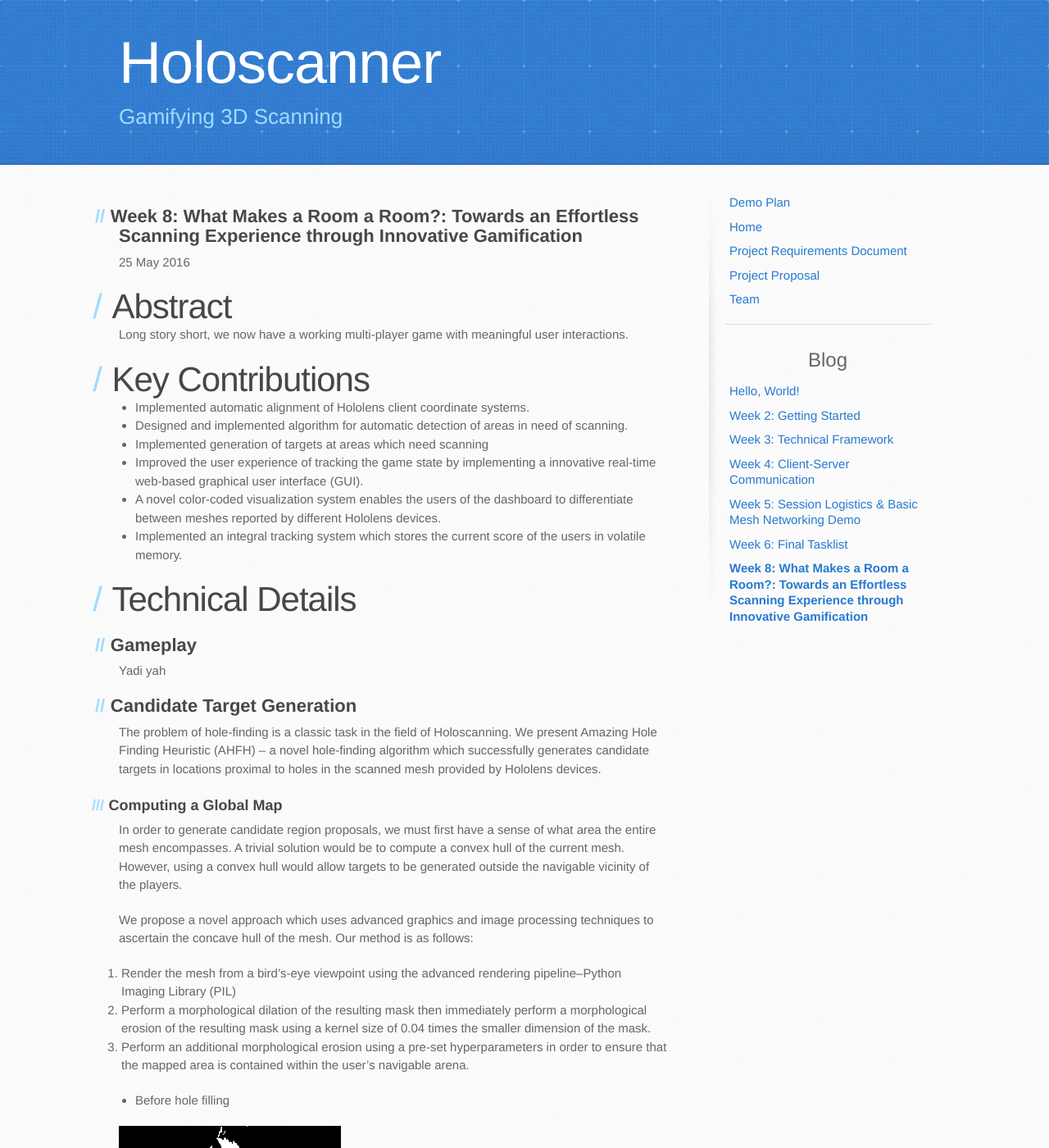
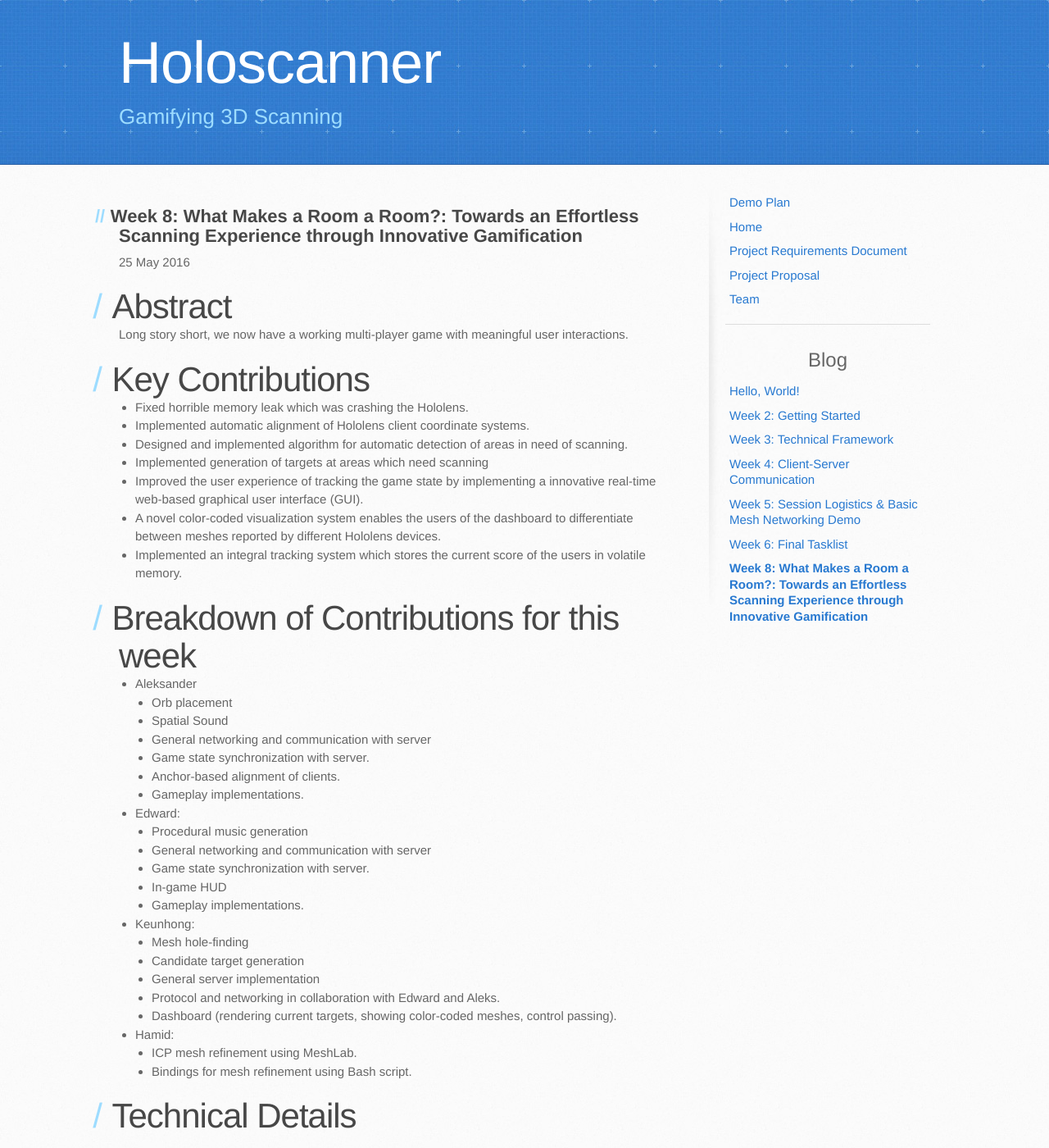
Before and after one commit to holoscanner/holoscanner.github.io, a Jekyll site: the page built from _posts/2016-05-25-week-8.md, in a window 1280 px wide and 1400 px high. Shown: the whole window at 82% size. Built offline with Jekyll 4.4.1, drawn with Linux system fonts in a browser that asks for light colours.

Commit message:
Update 2016-05-25-week-8.md

```diff
--- a/_posts/2016-05-25-week-8.md
+++ b/_posts/2016-05-25-week-8.md
@@ -9,12 +9,39 @@ Long story short, we now have a working multi-player game with meaningful user i
 
 # Key Contributions
 
+ * Fixed horrible memory leak which was crashing the Hololens.
  * Implemented automatic alignment of Hololens client coordinate systems.
  * Designed and implemented algorithm for automatic detection of areas in need of scanning.
  * Implemented generation of targets at areas which need scanning
  * Improved the user experience of tracking the game state by implementing a innovative real-time web-based graphical user interface (GUI).
  * A novel color-coded visualization system enables the users of the dashboard to differentiate between meshes reported by different Hololens devices.
  * Implemented an integral tracking system which stores the current score of the users in volatile memory.
+
+
+# Breakdown of Contributions for this week
+
+ * Aleksander
+    * Orb placement
+    * Spatial Sound
+    * General networking and communication with server
+    * Game state synchronization with server.
+    * Anchor-based alignment of clients.
+    * Gameplay implementations.
+ * Edward:
+    * Procedural music generation
+    * General networking and communication with server
+    * Game state synchronization with server.
+    * In-game HUD
+    * Gameplay implementations.
+ * Keunhong:
+    * Mesh hole-finding
+    * Candidate target generation
+    * General server implementation
+    * Protocol and networking in collaboration with Edward and Aleks.
+    * Dashboard (rendering current targets, showing color-coded meshes, control passing).
+ * Hamid:
+    * ICP mesh refinement using MeshLab.
+    * Bindings for mesh refinement using Bash script.
 
 
 # Technical Details
```
